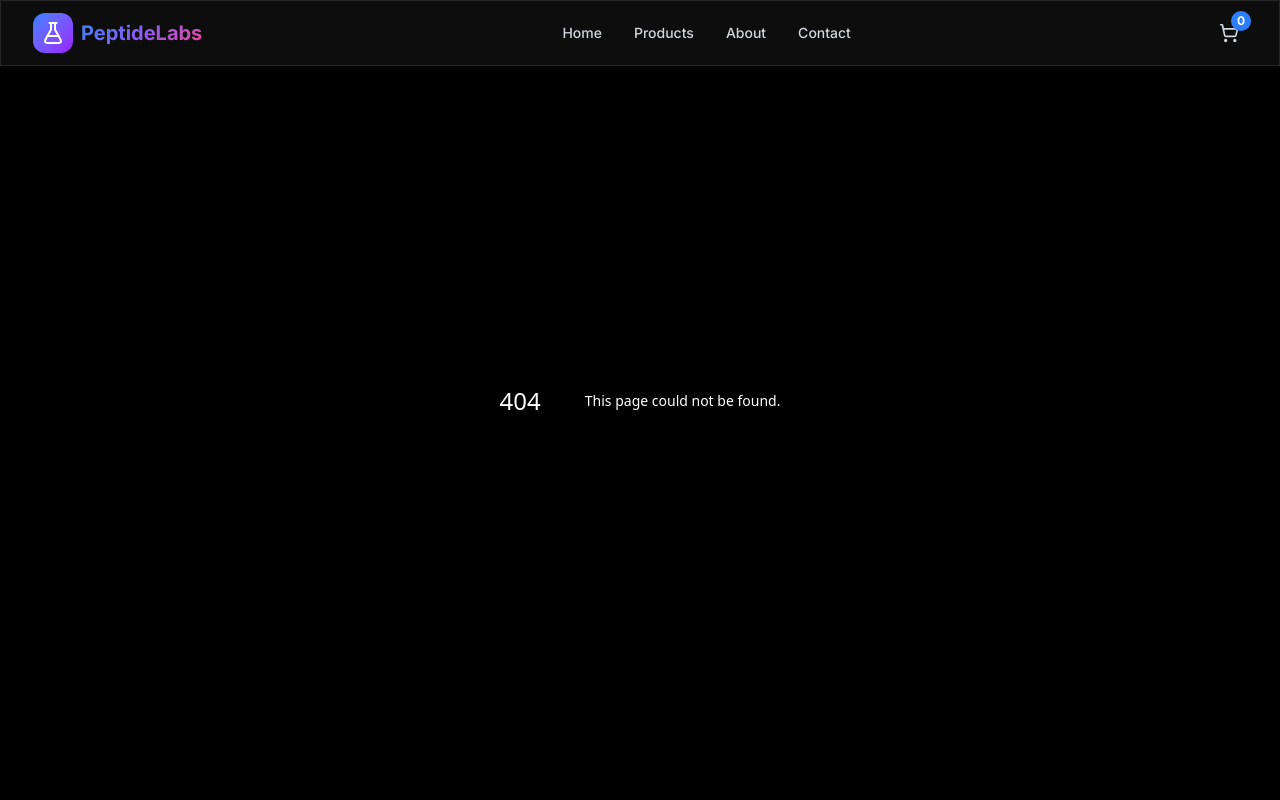
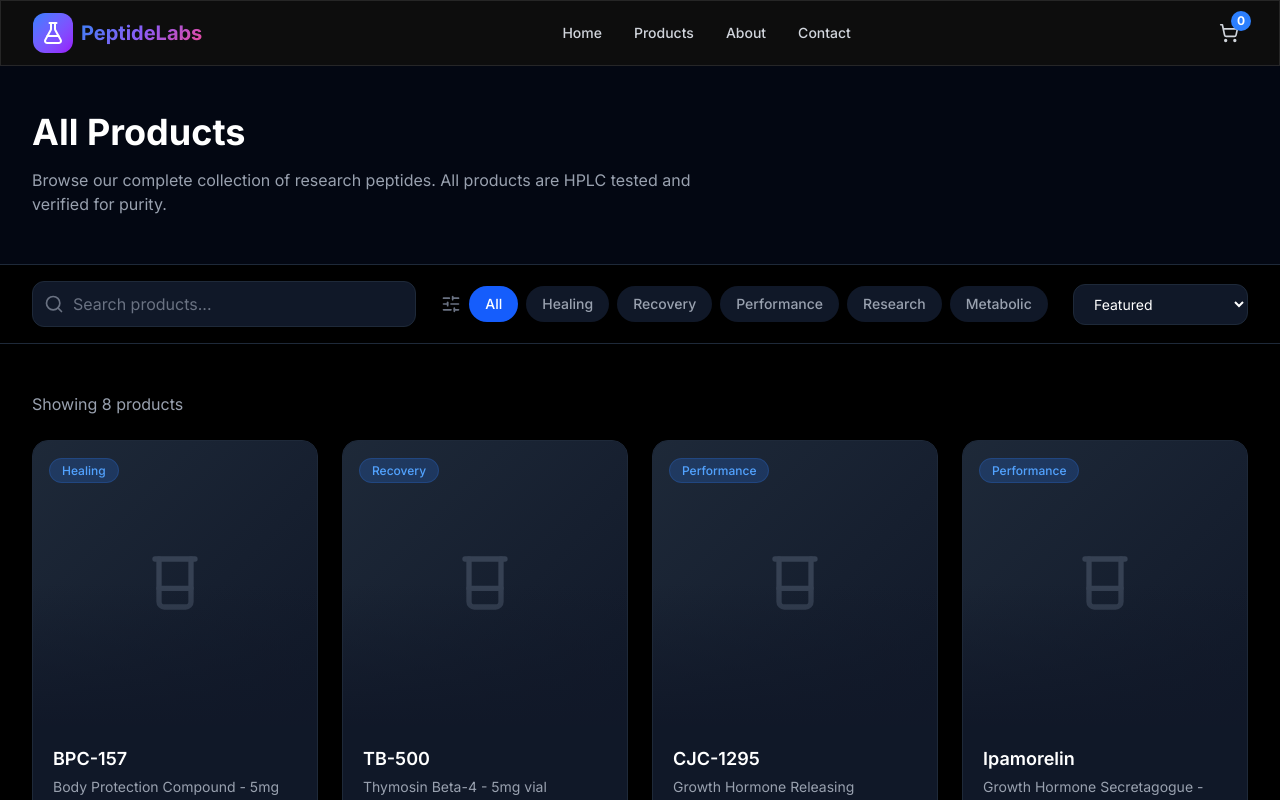
Before and after one commit to kaiwerner444-lab/pep, a Next.js app in the folder peptides-store/: page /products in a window 1280 px wide. Before the commit this address had no page. Shown: the top 800 px of the page. Built offline with nearby package versions, Linux system fonts and the light colour scheme.

Commit message:
Add products page with search, category filters, and sorting

```diff
--- /dev/null
+++ b/peptides-store/src/app/products/page.tsx
@@ -0,0 +1,187 @@
+"use client";
+
+import { useState } from "react";
+import { Search, SlidersHorizontal } from "lucide-react";
+import { ProductCard } from "@/components/product-card";
+
+const allProducts = [
+  {
+    id: 1,
+    name: "BPC-157",
+    description: "Body Protection Compound - 5mg vial",
+    price: 49.99,
+    category: "Healing",
+    image: "/product-1.jpg",
+  },
+  {
+    id: 2,
+    name: "TB-500",
+    description: "Thymosin Beta-4 - 5mg vial",
+    price: 54.99,
+    category: "Recovery",
+    image: "/product-2.jpg",
+  },
+  {
+    id: 3,
+    name: "CJC-1295",
+    description: "Growth Hormone Releasing Hormone - 2mg",
+    price: 39.99,
+    category: "Performance",
+    image: "/product-3.jpg",
+  },
+  {
+    id: 4,
+    name: "Ipamorelin",
+    description: "Growth Hormone Secretagogue - 2mg",
+    price: 34.99,
+    category: "Performance",
+    image: "/product-4.jpg",
+  },
+  {
+    id: 5,
+    name: "GHRP-6",
+    description: "Growth Hormone Releasing Peptide - 5mg",
+    price: 44.99,
+    category: "Performance",
+    image: "/product-5.jpg",
+  },
+  {
+    id: 6,
+    name: "Melanotan II",
+    description: "Melanocortin Peptide - 10mg",
+    price: 59.99,
+    category: "Research",
+    image: "/product-6.jpg",
+  },
+  {
+    id: 7,
+    name: "PT-141",
+    description: "Bremelanotide - 10mg vial",
+    price: 64.99,
+    category: "Research",
+    image: "/product-7.jpg",
+  },
+  {
+    id: 8,
+    name: "Semaglutide",
+    description: "GLP-1 Agonist - 5mg vial",
+    price: 89.99,
+    category: "Metabolic",
+    image: "/product-8.jpg",
+  },
+];
+
+const categories = ["All", "Healing", "Recovery", "Performance", "Research", "Metabolic"];
+
+export default function ProductsPage() {
+  const [searchQuery, setSearchQuery] = useState("");
+  const [selectedCategory, setSelectedCategory] = useState("All");
+  const [sortBy, setSortBy] = useState("featured");
+
+  const filteredProducts = allProducts.filter((product) => {
+    const matchesSearch = product.name.toLowerCase().includes(searchQuery.toLowerCase()) ||
+                         product.description.toLowerCase().includes(searchQuery.toLowerCase());
+    const matchesCategory = selectedCategory === "All" || product.category === selectedCategory;
+    return matchesSearch && matchesCategory;
+  });
+
+  const sortedProducts = [...filteredProducts].sort((a, b) => {
+    if (sortBy === "price-low") return a.price - b.price;
+    if (sortBy === "price-high") return b.price - a.price;
+    if (sortBy === "name") return a.name.localeCompare(b.name);
+    return 0;
+  });
+
+  return (
+    <div className="pt-16 min-h-screen">
+      {/* Header */}
+      <div className="bg-gray-950 border-b border-gray-800">
+        <div className="max-w-7xl mx-auto px-4 sm:px-6 lg:px-8 py-12">
+          <h1 className="text-4xl font-bold text-white mb-4">All Products</h1>
+          <p className="text-gray-400 max-w-2xl">
+            Browse our complete collection of research peptides. All products are
+            HPLC tested and verified for purity.
+          </p>
+        </div>
+      </div>
+
+      {/* Filters */}
+      <div className="border-b border-gray-800 bg-black sticky top-16 z-40">
+        <div className="max-w-7xl mx-auto px-4 sm:px-6 lg:px-8 py-4">
+          <div className="flex flex-col lg:flex-row gap-4 items-start lg:items-center justify-between">
+            {/* Search */}
+            <div className="relative w-full lg:w-96">
+              <Search className="absolute left-3 top-1/2 -translate-y-1/2 w-5 h-5 text-gray-500" />
+              <input
+                type="text"
+                placeholder="Search products..."
+                value={searchQuery}
+                onChange={(e) => setSearchQuery(e.target.value)}
+                className="w-full pl-10 pr-4 py-2.5 bg-gray-900 border border-gray-800 rounded-xl text-white placeholder-gray-500 focus:outline-none focus:border-blue-500 transition-colors"
+              />
+            </div>
+
+            {/* Category Filters */}
+            <div className="flex items-center gap-2 overflow-x-auto w-full lg:w-auto pb-2 lg:pb-0">
+              <SlidersHorizontal className="w-5 h-5 text-gray-500 flex-shrink-0" />
+              {categories.map((category) => (
+                <button
+                  key={category}
+                  onClick={() => setSelectedCategory(category)}
+                  className={`px-4 py-2 rounded-full text-sm font-medium whitespace-nowrap transition-all ${
+                    selectedCategory === category
+                      ? "bg-blue-600 text-white"
+                      : "bg-gray-900 text-gray-400 hover:bg-gray-800 hover:text-white"
+                  }`}
+                >
+                  {category}
+                </button>
+              ))}
+            </div>
+
+            {/* Sort */}
+            <select
+              value={sortBy}
+              onChange={(e) => setSortBy(e.target.value)}
+              className="px-4 py-2.5 bg-gray-900 border border-gray-800 rounded-xl text-white text-sm focus:outline-none focus:border-blue-500"
+            >
+              <option value="featured">Featured</option>
+              <option value="price-low">Price: Low to High</option>
+              <option value="price-high">Price: High to Low</option>
+              <option value="name">Name: A-Z</option>
+            </select>
+          </div>
+        </div>
+      </div>
+
+      {/* Products Grid */}
+      <div className="max-w-7xl mx-auto px-4 sm:px-6 lg:px-8 py-12">
+        {sortedProducts.length > 0 ? (
+          <>
+            <p className="text-gray-400 mb-6">
+              Showing {sortedProducts.length} product{sortedProducts.length !== 1 ? "s" : ""}
+            </p>
+            <div className="grid grid-cols-1 sm:grid-cols-2 lg:grid-cols-4 gap-6">
+              {sortedProducts.map((product) => (
+                <ProductCard key={product.id} product={product} />
+              ))}
+            </div>
+          </>
+        ) : (
+          <div className="text-center py-20">
+            <p className="text-gray-400 text-lg">No products found matching your criteria.</p>
+            <button
+              onClick={() => {
+                setSearchQuery("");
+                setSelectedCategory("All");
+              }}
+              className="mt-4 text-blue-400 hover:text-blue-300"
+            >
+              Clear filters
+            </button>
+          </div>
+        )}
+      </div>
+    </div>
+  );
+}
```
